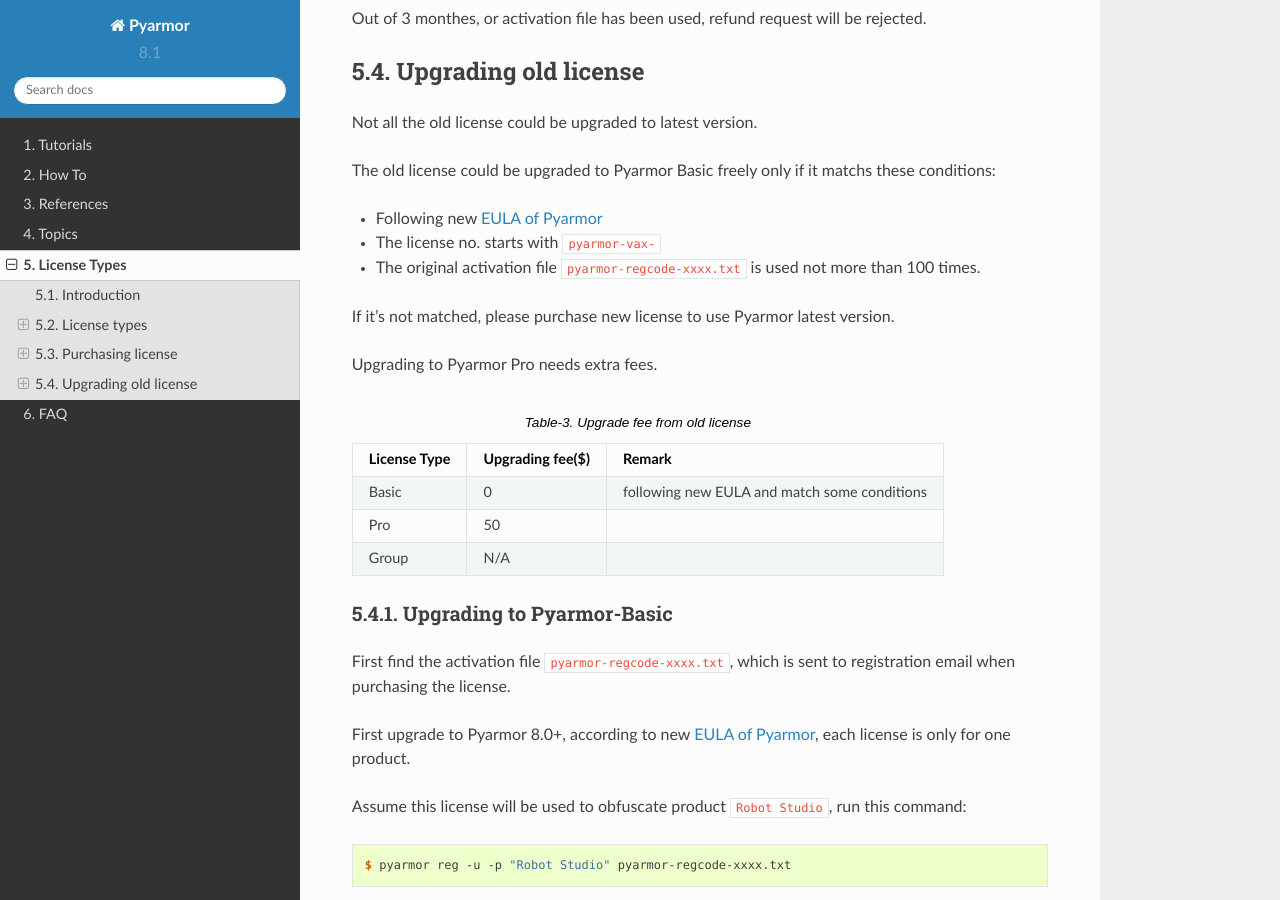
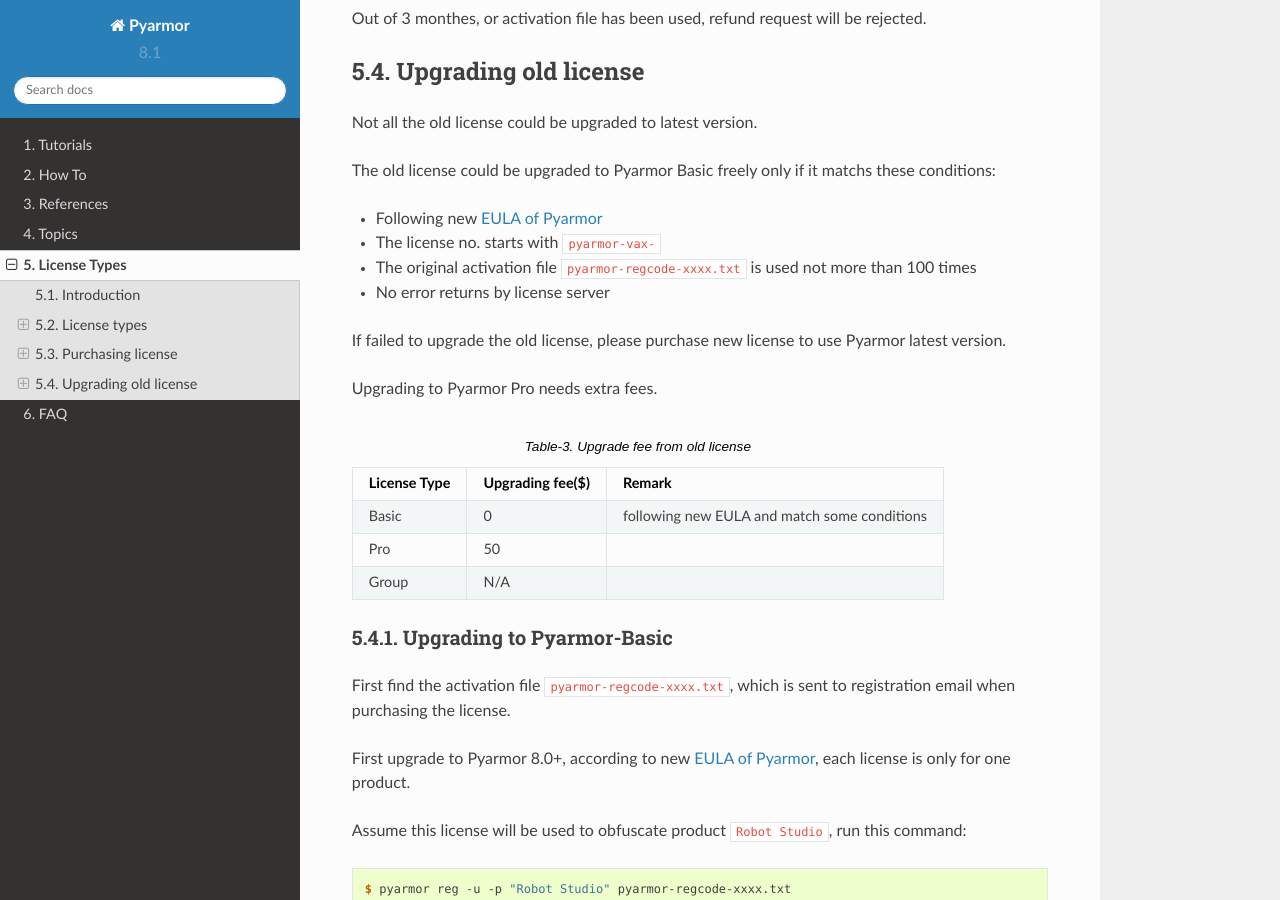
Before and after one commit to dashingsoft/pyarmor, a Sphinx documentation site: the page built from docs/licenses.rst, in a window 1280 px wide and 900 px high, scrolled down 3786 px. Built offline with Sphinx 7.4.7 and the Read the Docs theme 2.0.0, drawn with Linux system fonts in a browser that asks for light colours.

Commit message:
Refine upgrading items

```diff
--- a/docs/licenses.rst
+++ b/docs/licenses.rst
@@ -170,10 +170,10 @@
 
 * Following new `EULA of Pyarmor`_
 * The license no. starts with ``pyarmor-vax-``
-* The original activation file ``pyarmor-regcode-xxxx.txt`` is used not more
-  than 100 times.
+* The original activation file ``pyarmor-regcode-xxxx.txt`` is used not more than 100 times
+* No error returns by license server
 
-If it's not matched, please purchase new license to use Pyarmor latest version.
+If failed to upgrade the old license, please purchase new license to use Pyarmor latest version.
 
 Upgrading to Pyarmor Pro needs extra fees.
 
```
